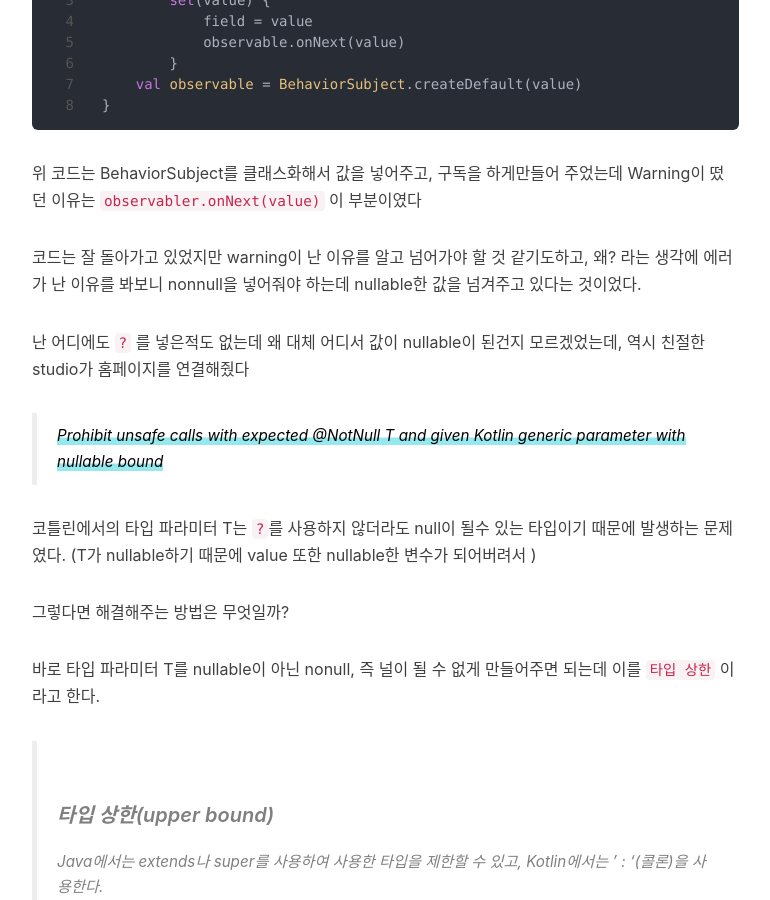
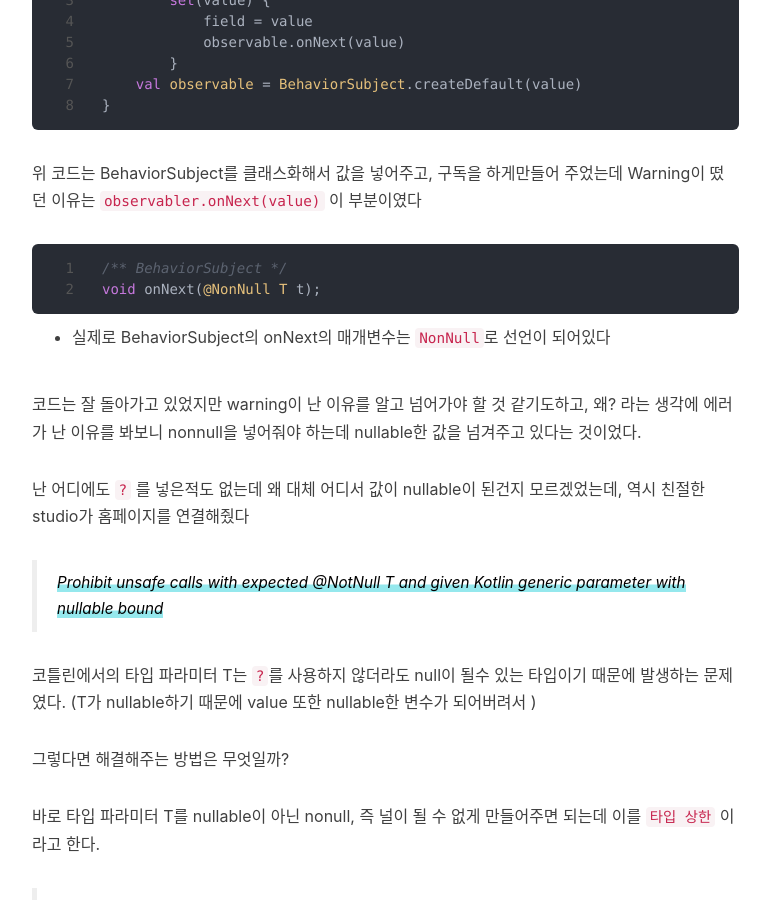
Before and after one commit to dongsik93/dongsik93.github.io, a Jekyll site: the page built from _posts/2021-07-16-til-kotlin-generic-type-upper-bound.md, in a window 1280 px wide and 900 px high, scrolled down 888 px. Shown: the whole window, without its empty margins (233-1003 px from the left). Built offline with Jekyll 4.4.1, drawn with Linux system fonts in a browser that asks for light colours; nearby versions of some CDN libraries; comment, search, counter and statistics services are not loaded.

Commit message:
edit post

````diff
--- a/_posts/2021-07-16-til-kotlin-generic-type-upper-bound.md
+++ b/_posts/2021-07-16-til-kotlin-generic-type-upper-bound.md
@@ -32,6 +32,15 @@ class Behavior<T>(defaultValue: T) {
 ```
 
 위 코드는 BehaviorSubject를 클래스화해서 값을 넣어주고, 구독을 하게만들어 주었는데 Warning이 떴던 이유는 `observabler.onNext(value)` 이 부분이였다
+
+
+
+```java
+/** BehaviorSubject */
+void onNext(@NonNull T t);
+```
+
+- 실제로 BehaviorSubject의 onNext의 매개변수는 `NonNull`로 선언이 되어있다
 
 
 
````
